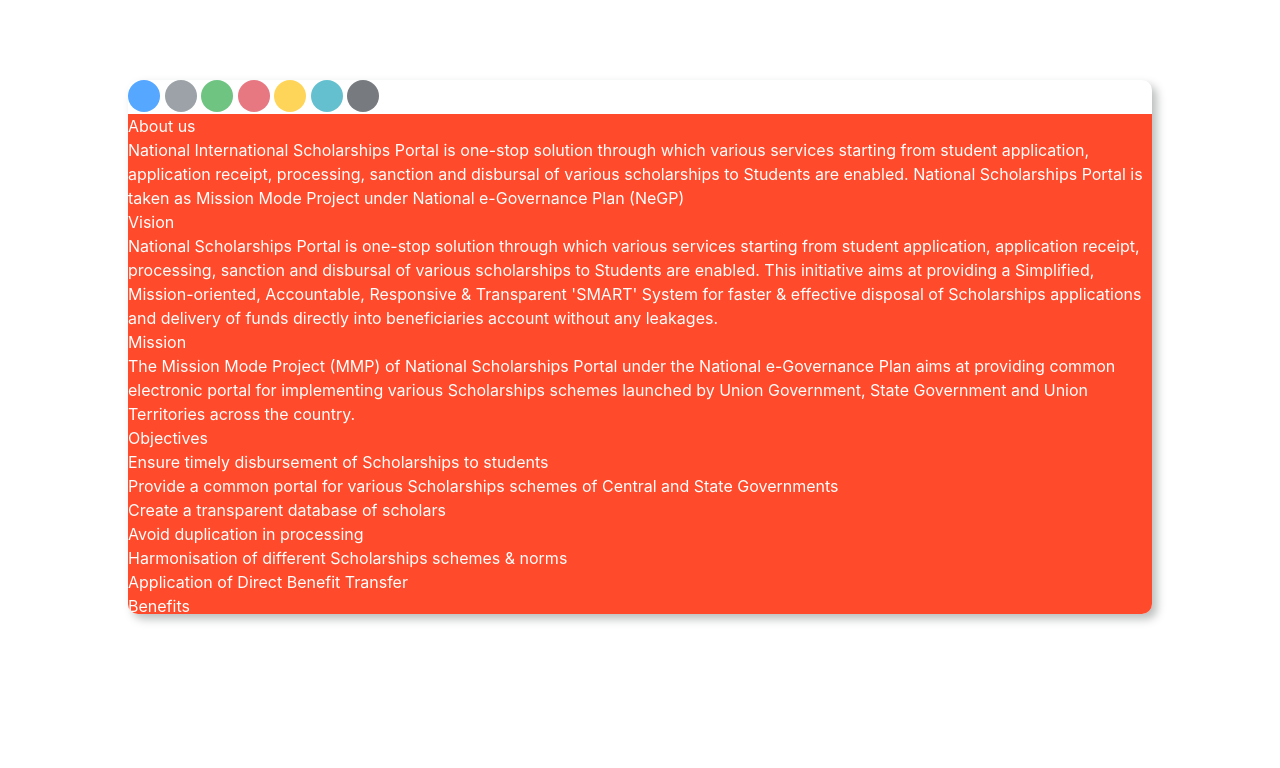
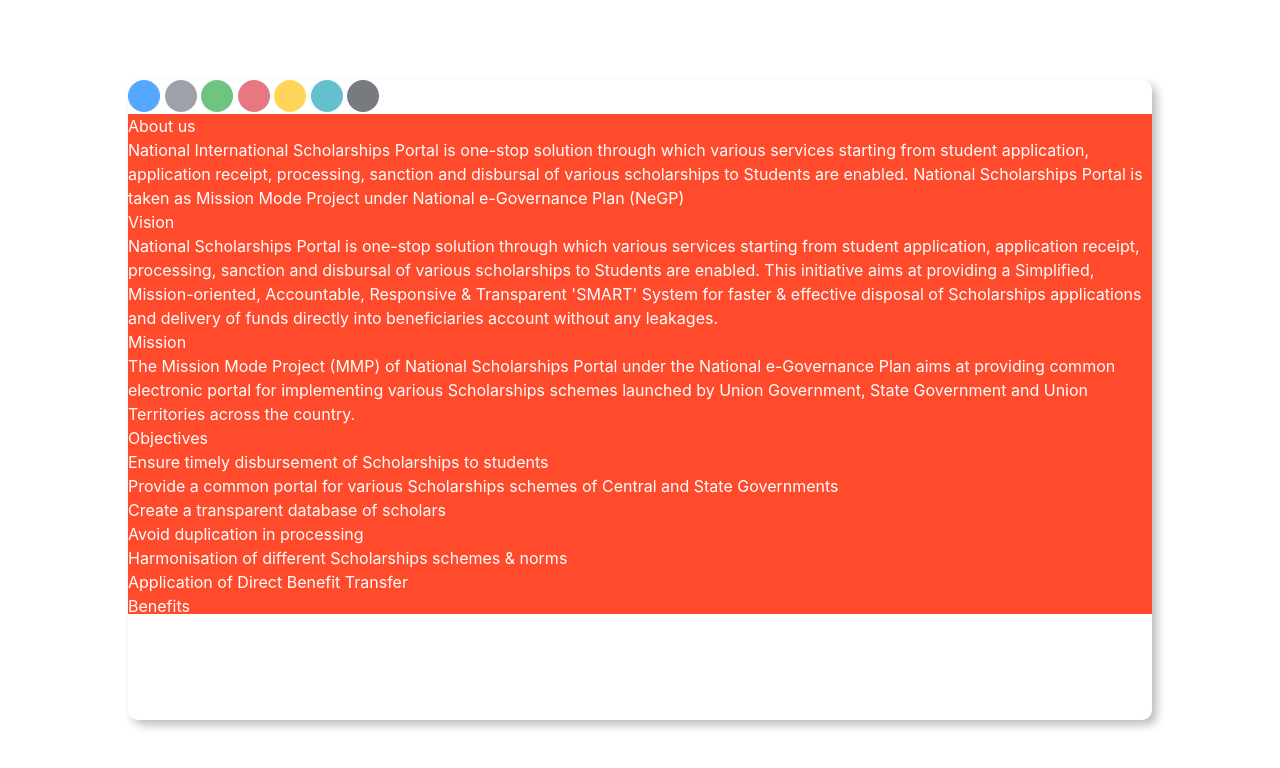
Before and after one commit to black-devil963/logins, a plain HTML site: page about.html in a window 1280 px wide. Drawn offline with nearby package versions, Linux system fonts and the light colour scheme.

Commit message:
Update about.html

```diff
--- a/about.html
+++ b/about.html
@@ -14,11 +14,17 @@
     *{
         padding: 0px;
     }
+    html, body {
+       height: 100%;
+       margin: 0px;
+    }
+
     .containers{
     border-radius: 10px;
     box-shadow: 5px 5px 10px #babebc;
     position: absolute;
     width: 80%;
+    height:80%;
     overflow: hidden;
     top:10%;
     left: 0px;
```
